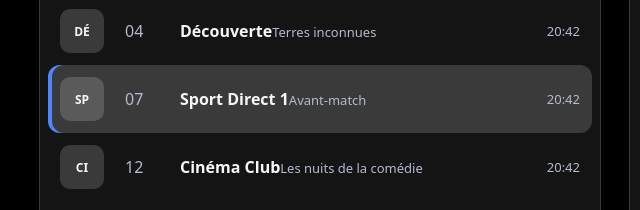
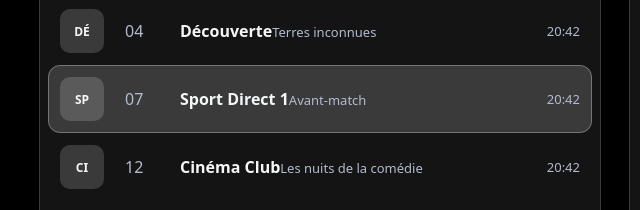
Before and after one commit to UserNammy/prisme, a plain HTML site: page prototype/index.html in a window 1280 px wide. Shown: the part 368-578 px from the top of the page, 273-913 px from the left. Drawn offline with Linux system fonts and the light colour scheme.

Commit message:
Remove lateral focus bars from prototype

```diff
--- a/prototype/index.html
+++ b/prototype/index.html
@@ -19,7 +19,7 @@
     .group { width:100%; text-align:left; border:0; background:transparent; padding:13px 15px; border-radius:11px; color:var(--muted); display:flex; justify-content:space-between; cursor:pointer; }
     .group.active { background:rgba(75,163,255,.13); color:var(--ink); }
     .group:focus-visible,.channel:focus-visible,.icon:focus-visible,.top-action:focus-visible,.program:focus-visible { outline:2px solid var(--blue); outline-offset:3px; }
-    .group:focus-visible,.channel:focus-visible { box-shadow:inset 4px 0 0 var(--blue); }
+    .group:focus-visible,.channel:focus-visible { background:rgba(255,255,255,.16); }
     .rail-foot { margin-top:auto; color:var(--muted); font-size:13px; line-height:1.45; }
     main { padding:34px 48px 48px; min-width:0; }
     .topbar { display:flex; gap:15px; align-items:center; justify-content:space-between; margin-bottom:30px; }
@@ -40,7 +40,7 @@
     .channel-list { padding:8px; }
     .channel { border:0; width:100%; border-radius:12px; padding:12px; background:transparent; display:grid; grid-template-columns:52px 42px 1fr auto; gap:13px; align-items:center; text-align:left; cursor:pointer; }
     .channel:hover,.channel.selected { background:var(--panel-2); }
-    .channel.selected { box-shadow:inset 4px 0 0 var(--blue); }
+    .channel.selected { outline:1px solid rgba(244,246,247,.32); outline-offset:-1px; }
     .logo { width:44px; height:44px; border-radius:10px; display:grid; place-items:center; background:rgba(255,255,255,.16); color:var(--ink); font-size:12px; font-weight:800; }
     .num { color:var(--muted); font-variant-numeric:tabular-nums; }
     .channel-name { font-weight:650; }
```
